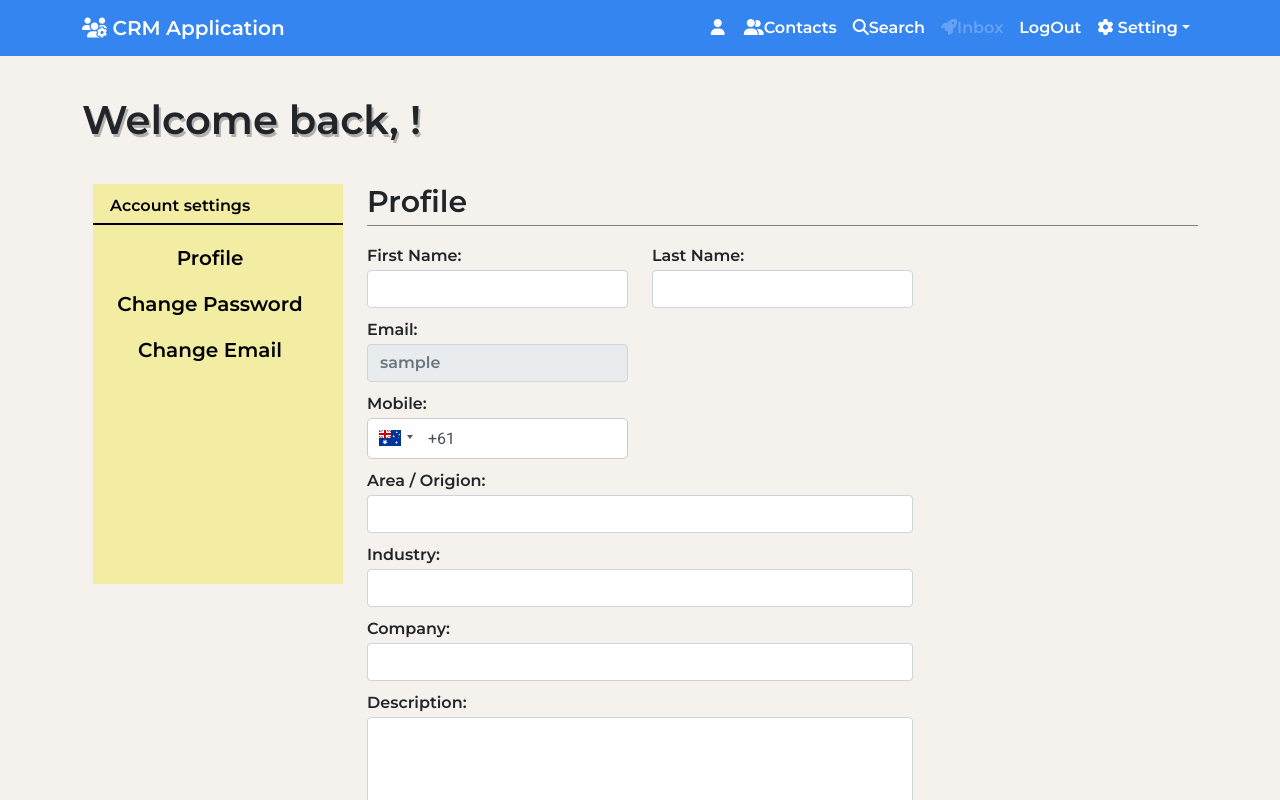
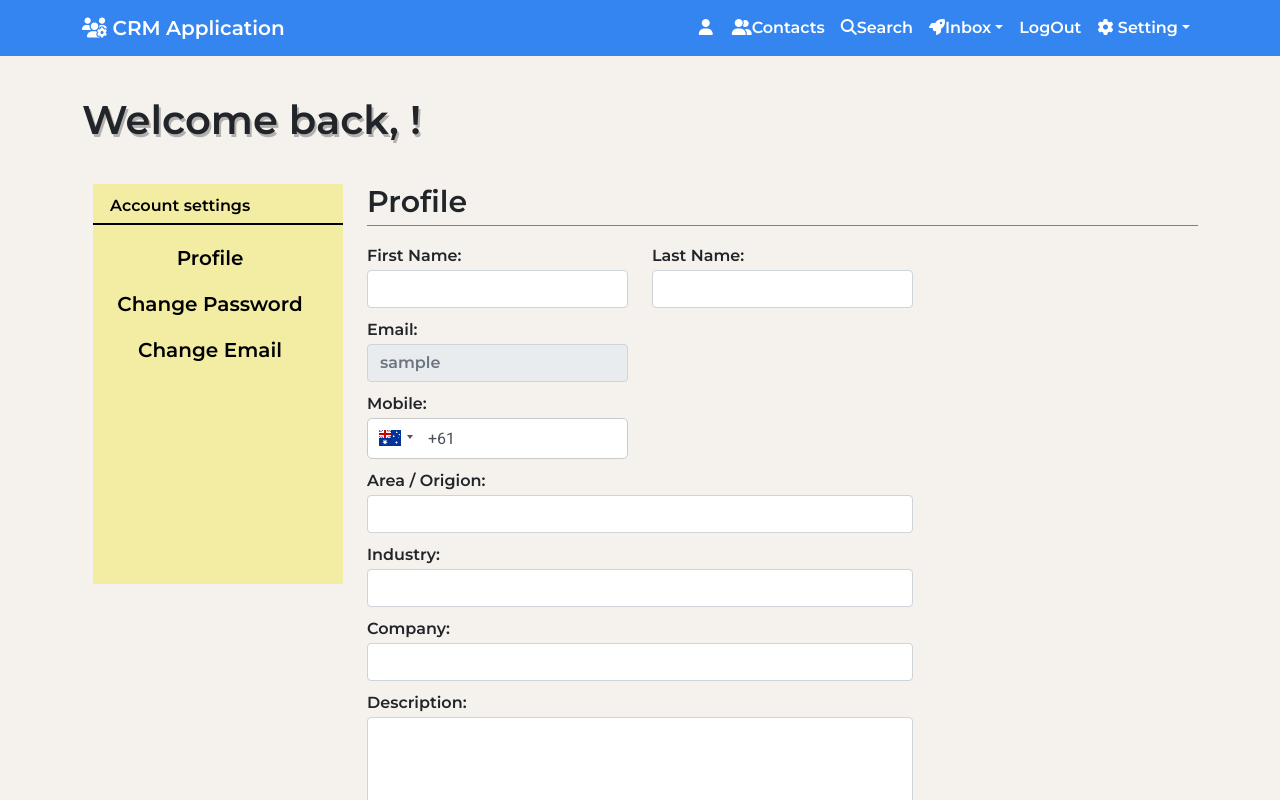
Before and after one commit to C-and-H/comp30022, a React (Create React App) app in the folder frontend/: page /setting in a window 1280 px wide. Shown: the top 800 px of the page. Built offline with nearby package versions, Linux system fonts and the light colour scheme; sample sign-in values are in the browser's storage.

Commit message:
Show time and fix inbox glitches

```diff
--- a/frontend/src/App.css
+++ b/frontend/src/App.css
@@ -59,6 +59,15 @@
 
 .notify-dropdown {
   width: 200px;
+}
+
+.dropdown-text {
+  text-align: left;
+  font-size: small;
+}
+
+.dropdown-time {
+  color: grey;
 }
 
 /*------------------ NavigationBar Components end---------------*/
--- a/frontend/src/App.js
+++ b/frontend/src/App.js
@@ -173,8 +173,6 @@ class App extends Component {
     console.log("Num notifications: ");
     console.log(this.state.notifications.length);
     this.setState({ notificationNumber: this.state.notifications.length});
-    console.log(response.data);
-    console.log("local", JSON.parse(localStorage.getItem("notifications")));
   }
 
   removeNotification(notificationID) {
--- a/frontend/src/Components/NavigationBar.js
+++ b/frontend/src/Components/NavigationBar.js
@@ -10,9 +10,13 @@ class NavigationBar extends Component {
   getNotificationDropDownItem(notification) {
     return (
       <NavDropdown.Item key={notification.id} onClick={() => this.props.removeNotification(notification.id)}>
-        <p className="notify-dropdown">
+        <p className="notify-dropdown dropdown-text">
           {notification.message}
+          <div className="dropdown-time dropdown-text">
+            {new Date(notification.when).toLocaleDateString([], {hour: '2-digit', minute:'2-digit'})}
+          </div>
         </p>
+
       </NavDropdown.Item>
     );
   }
@@ -47,39 +51,51 @@ class NavigationBar extends Component {
           Search
         </Nav.Link>
 
-        {this.props.notificationNumber !==0 ? (
         <NavDropdown
+          autoClose="outside"
           eventkey={this.props.notificationNumber}
           title={
             <span>
               <i className="fa fa-rocket"></i>
               Inbox
+              {
+                this.props.notificationNumber !== 0 &&
                 <span className="badge badge-warning notification-badge">
                   {" "}
                   {this.props.notificationNumber}{" "}
                 </span>
+              }
             </span>
           }
           id="basic-nav-dropdown"
           onClick={this.props.onGetNotification}
         >
+          { this.props.notificationNumber === 0 ?
+            <NavDropdown.ItemText className="dropdown-text">
+              No new message
+            </NavDropdown.ItemText>
+          :
+            <div>
+              {
+                (notifications !== null && notifications.length !== 0) ?
                   <NavDropdown.Item>
                     <Button variant="outline-danger" size="sm"
                             onClick={this.props.removeAllNotifications}>
                             mark all as read
                     </Button>
                   </NavDropdown.Item>
+                :
+                  <NavDropdown.ItemText classname="dropdown-text">
+                    loading...
+                  </NavDropdown.ItemText>
+              }
 
               <NavDropdown.Divider />
               { this.getAllNotificationDropDownItem (notifications) }
+            </div>
+          }
         </NavDropdown>
-        ) : (
-          <Nav.Link className={"navbar_nav"} disabled >
-            <i className="fa fa-rocket"></i>
-            Inbox
-          </Nav.Link>
-        )
-        }
+
         <Nav.Link
           href="/login"
           className={"navbar_nav"}
```
Lines whose indentation alone changed are shown as unchanged.
